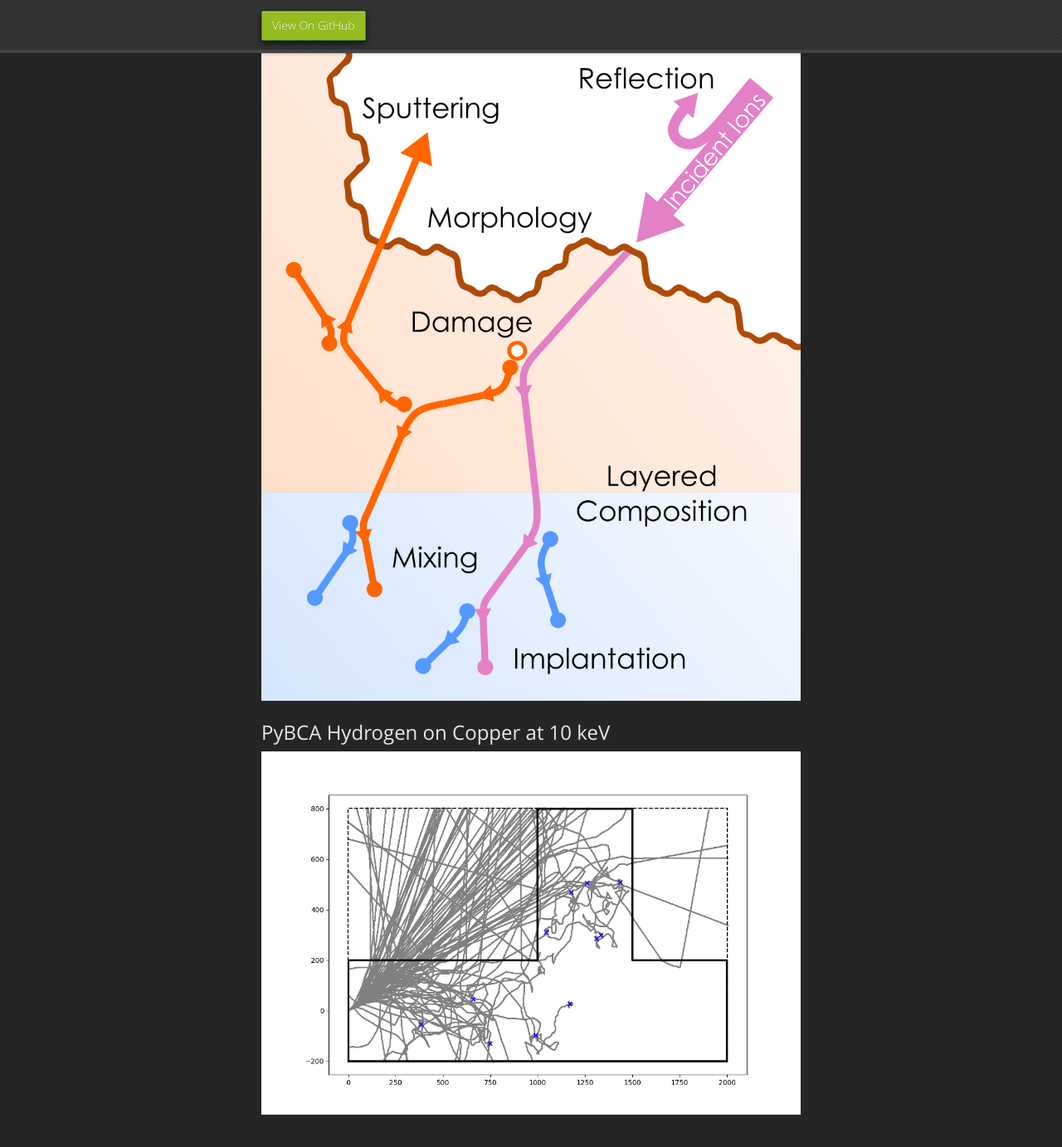
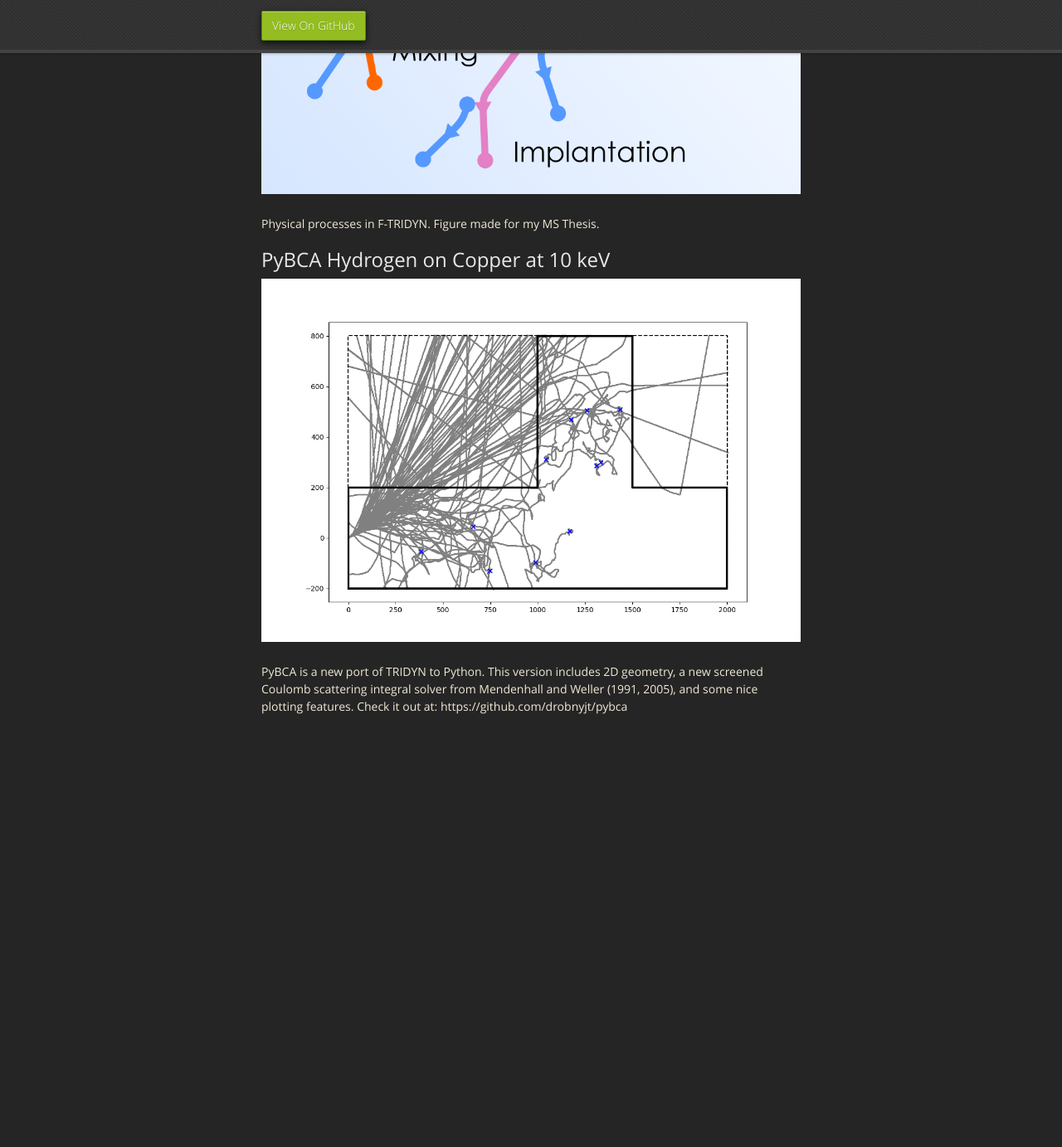
Before and after one commit to drobnyjt/test_jekyll, a Jekyll site: the page built from index.md, in a window 1280 px wide and 1400 px high, scrolled down 4661 px. Shown: the top 1383 px of the window at 83% size. Built offline with Jekyll 4.4.1, drawn with Linux system fonts in a browser that asks for light colours; our own code applies the rules of GitHub Pages for plain Markdown files; after the commit the page ends 5633 px from its top, so only the background shows below that; some of the changed text lies outside the part shown.

Commit message:
Update index.md

```diff
--- a/index.md
+++ b/index.md
@@ -92,6 +88,10 @@ Tracing impurities in DIII-D from DIMES.
 
 ![F-TRIDYN Physics illustration.](./ftridyn.png)
 
+Physical processes in F-TRIDYN. Figure made for my MS Thesis.
+
 ## PyBCA Hydrogen on Copper at 10 keV
 
 ![PyBCA with geometry.](./bca_geom_3.png)
+
+PyBCA is a new port of TRIDYN to Python. This version includes 2D geometry, a new screened Coulomb scattering integral solver from Mendenhall and Weller (1991, 2005), and some nice plotting features. Check it out at: https://github.com/drobnyjt/pybca
```
Also changed, not shown: other parts of index.md (+0 -4 lines).
